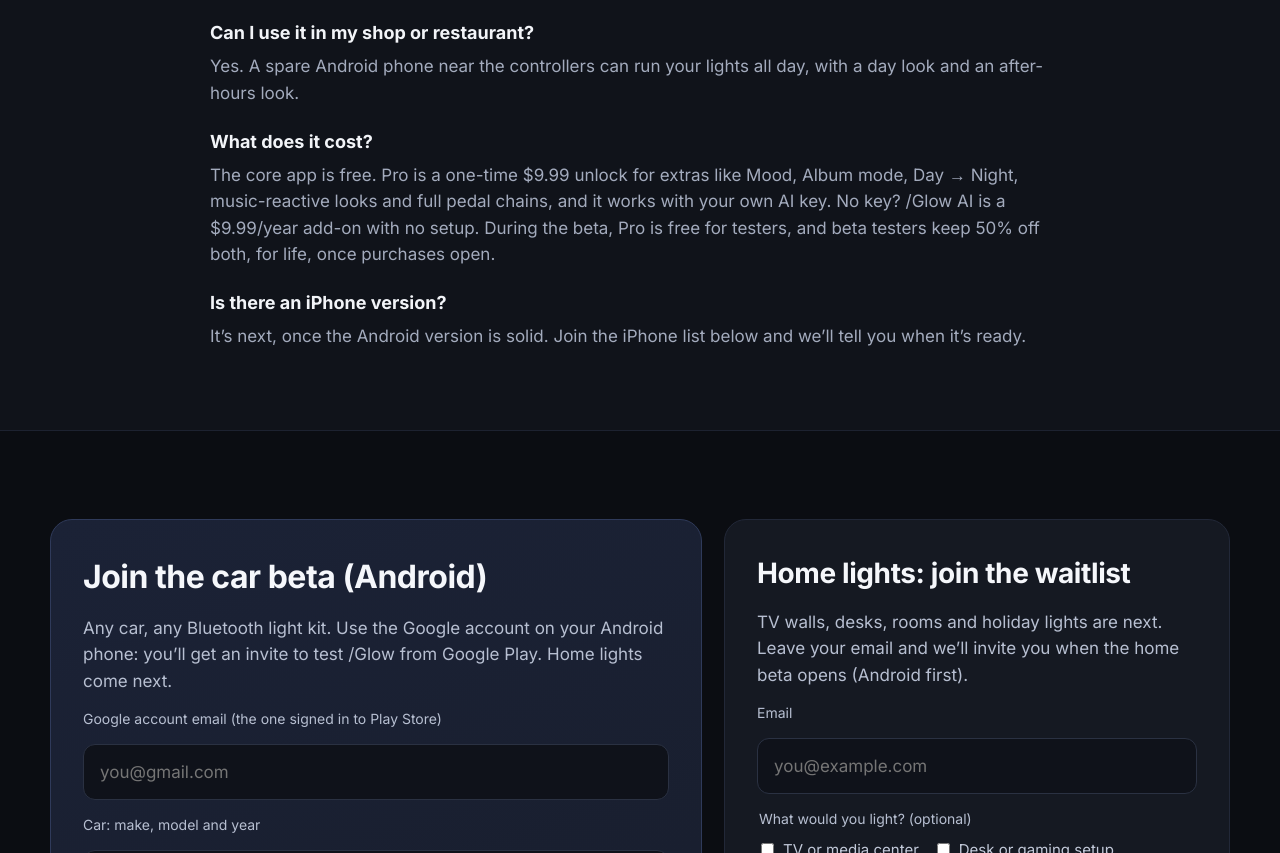
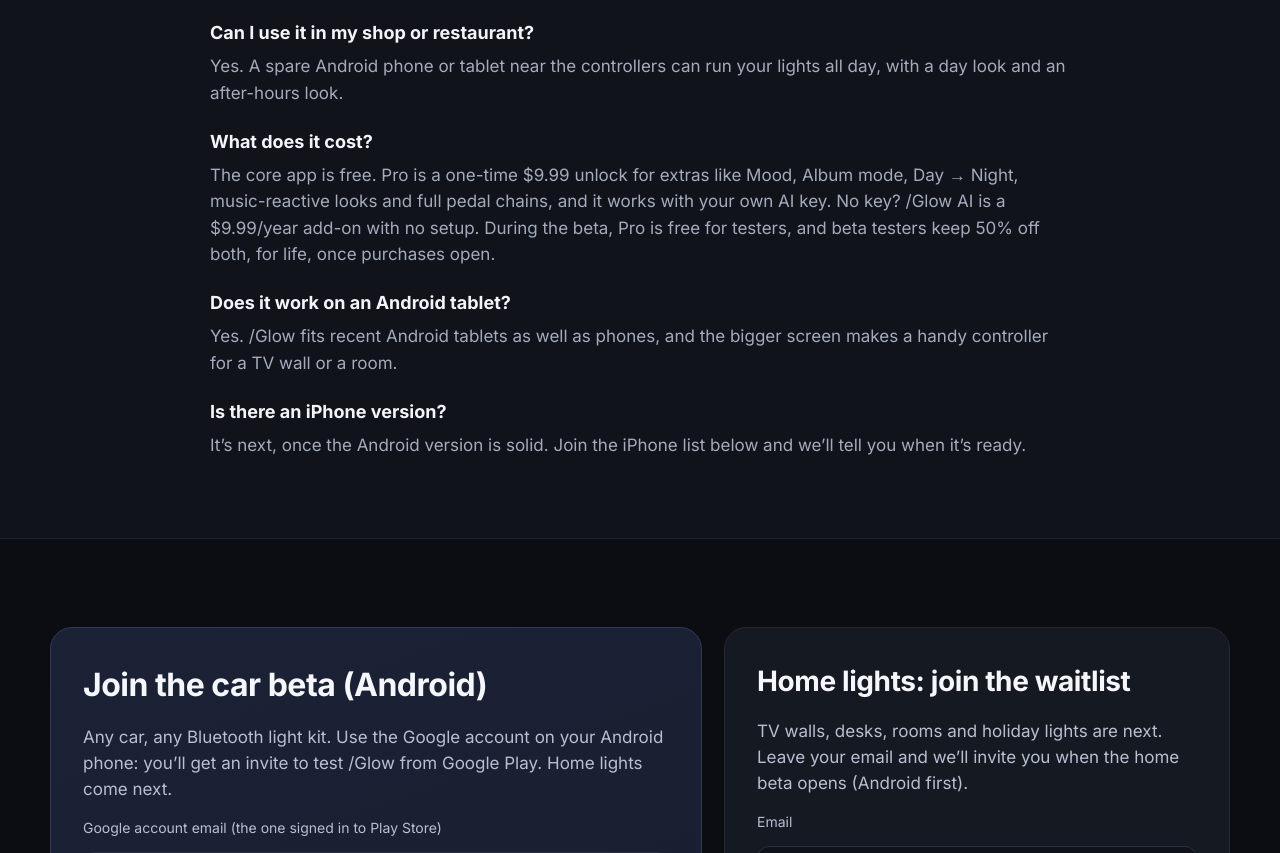
Before and after one commit to zburnsdrake/slashglow-site, a plain HTML site: page index.html in a window 1280 px wide. Shown: the part 7267-8120 px from the top of the page. Drawn offline with Linux system fonts and the light colour scheme.

Commit message:
FAQ: /Glow works on Android tablets (checked on a recent tablet); shops can use a spare phone or tablet
Co-Authored-By: Claude Opus 5.5 <noreply@anthropic.com>
Claude-Session: https://claude.ai/code/session_01Jz8E6RPxFgDoHfSDKmPJNo

```diff
--- a/index.html
+++ b/index.html
@@ -315,8 +315,9 @@ a{color:#8ea6ff}a:hover{color:#b8c6ff}
 <div><h3 style="margin: 0 0 6px; font-size: 18px; color: #f2f4f8">Can I run several rooms or places?</h3><p style="margin: 0; color: #a3abbd">Yes. Each place is a location with its own controllers, zones and looks: your car, the TV wall, the holiday lights. /Glow connects to one location at a time.</p></div>
 <div><h3 style="margin: 0 0 6px; font-size: 18px; color: #f2f4f8">Does it work with Google Home or Apple Home?</h3><p style="margin: 0; color: #a3abbd">Not yet. /Glow runs on your phone and talks to the lights directly. Smart-home support is on the roadmap.</p></div>
 <div><h3 style="margin: 0 0 6px; font-size: 18px; color: #f2f4f8">Is it safe for people sensitive to flashing lights?</h3><p style="margin: 0; color: #a3abbd">Turn on Always gentle in Settings. It caps brightness and slows every change so no look, scene or movie scare can strobe. Effects running inside a controller itself can only be dimmed, so stick to /Glow’s own looks.</p></div>
-<div><h3 style="margin: 0 0 6px; font-size: 18px; color: #f2f4f8">Can I use it in my shop or restaurant?</h3><p style="margin: 0; color: #a3abbd">Yes. A spare Android phone near the controllers can run your lights all day, with a day look and an after-hours look.</p></div>
+<div><h3 style="margin: 0 0 6px; font-size: 18px; color: #f2f4f8">Can I use it in my shop or restaurant?</h3><p style="margin: 0; color: #a3abbd">Yes. A spare Android phone or tablet near the controllers can run your lights all day, with a day look and an after-hours look.</p></div>
 <div><h3 style="margin: 0 0 6px; font-size: 18px; color: #f2f4f8">What does it cost?</h3><p style="margin: 0; color: #a3abbd">The core app is free. Pro is a one-time $9.99 unlock for extras like Mood, Album mode, Day → Night, music-reactive looks and full pedal chains, and it works with your own AI key. No key? /Glow AI is a $9.99/year add-on with no setup. During the beta, Pro is free for testers, and beta testers keep 50% off both, for life, once purchases open.</p></div>
+<div><h3 style="margin: 0 0 6px; font-size: 18px; color: #f2f4f8">Does it work on an Android tablet?</h3><p style="margin: 0; color: #a3abbd">Yes. /Glow fits recent Android tablets as well as phones, and the bigger screen makes a handy controller for a TV wall or a room.</p></div>
 <div><h3 style="margin: 0 0 6px; font-size: 18px; color: #f2f4f8">Is there an iPhone version?</h3><p style="margin: 0; color: #a3abbd">It’s next, once the Android version is solid. Join the iPhone list below and we’ll tell you when it’s ready.</p></div>
 </div>
 </div>
```
